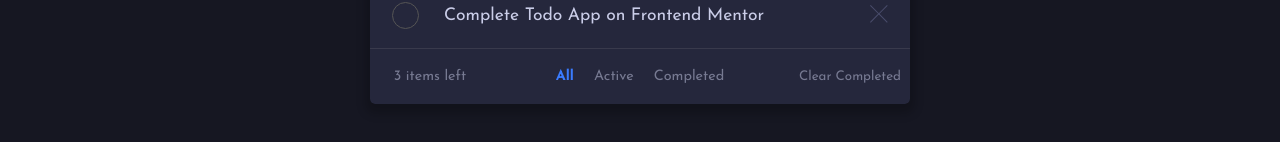
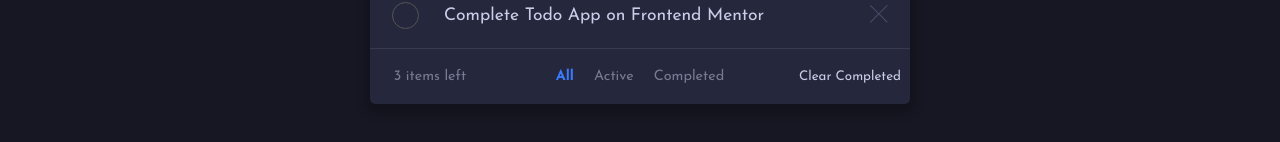
Before and after one commit to RobertK0/todo-app-react-redux, a React (Create React App) app: page / in a window 1280 px wide. In both pictures the pointer is over the button "Clear Completed". Shown: the part 588-730 px from the top of the page. Built offline with nearby package versions, Linux system fonts and the light colour scheme.

Commit message:
Minor css updates

```diff
--- a/src/components/Footer/Footer.module.css
+++ b/src/components/Footer/Footer.module.css
@@ -23,6 +23,10 @@
   grid-row: 1;
 }
 
+.clear:hover {
+  color: var(--text);
+}
+
 .clear:focus-visible {
   box-shadow: 0 0 0 0.8rem rgb(253 242 233 / 50%);
 }
```
